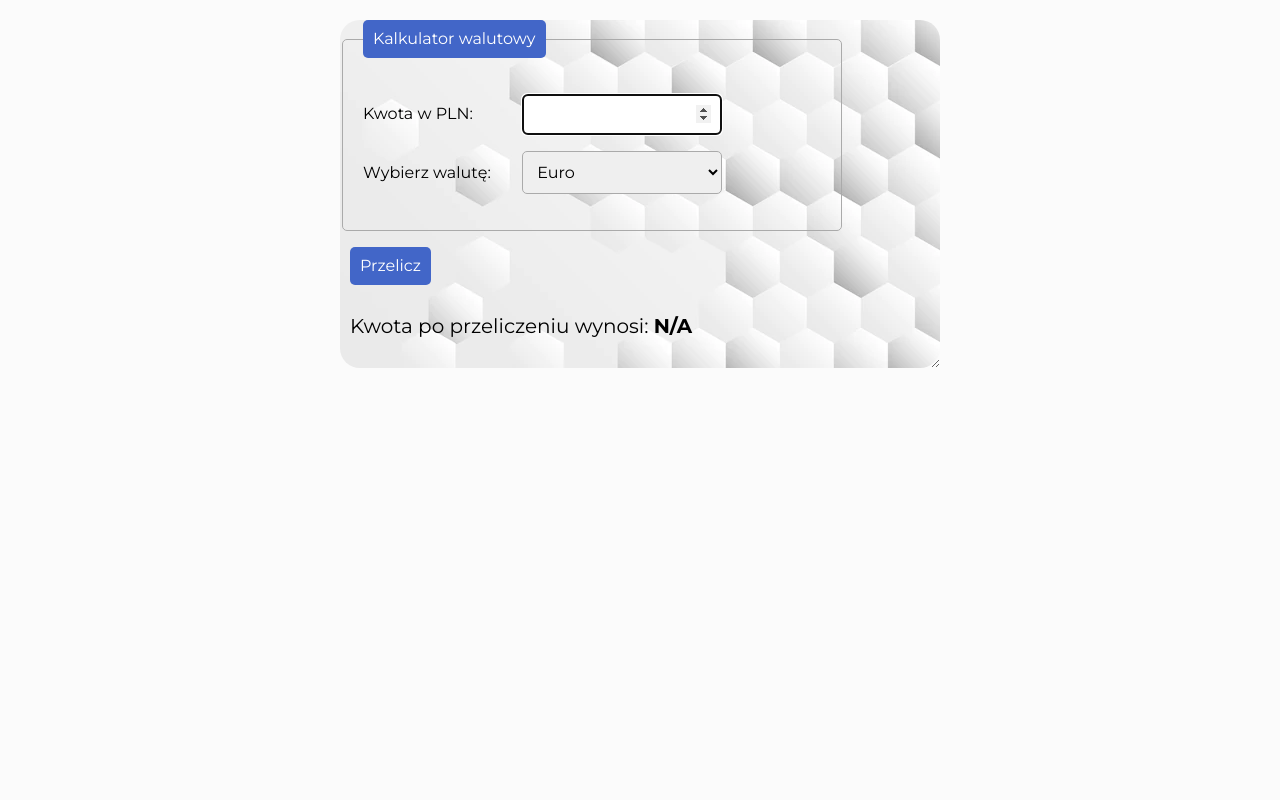
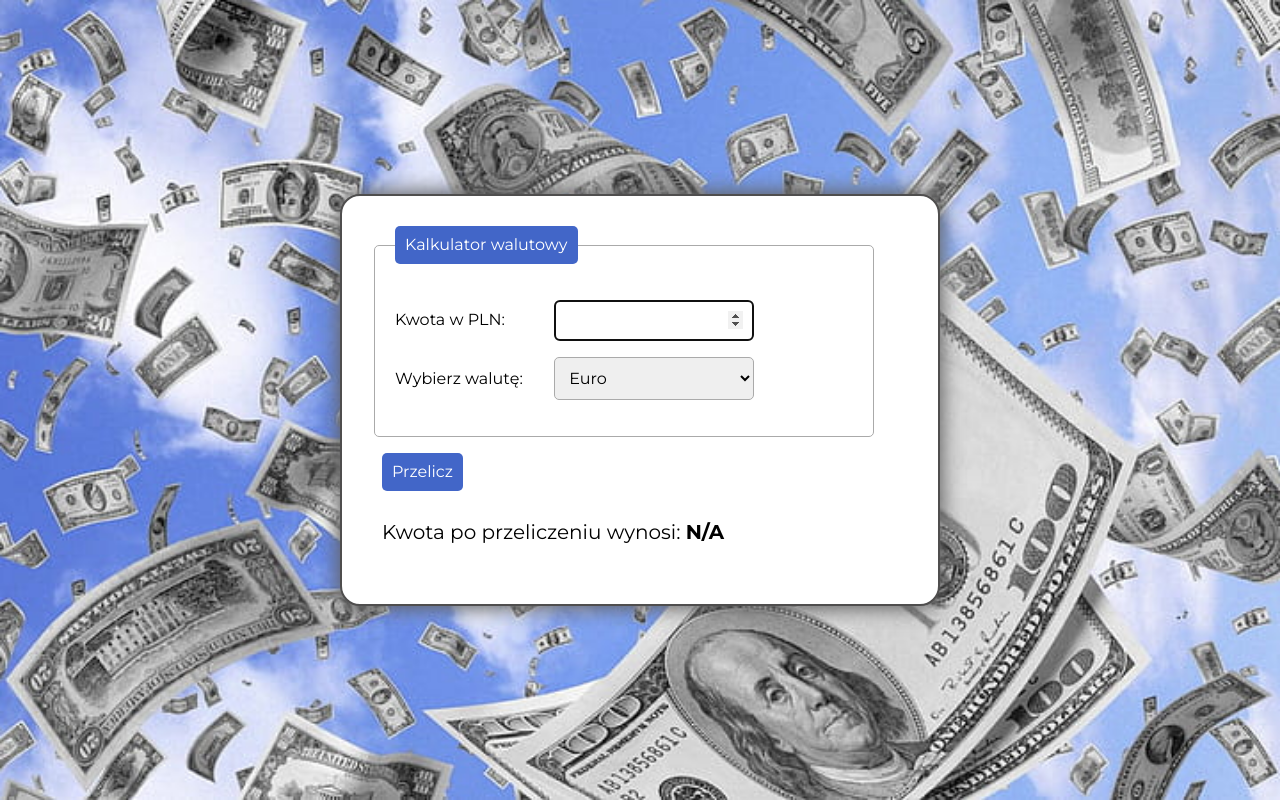
Before and after one commit to iwonagasidlo/currency-converter, a plain HTML site: page index.html in a window 1280 px wide. Drawn offline with nearby package versions, Linux system fonts and the light colour scheme.

Commit message:
new styling changes added

```diff
--- a/css/element.css
+++ b/css/element.css
@@ -1,9 +1,8 @@
 .element {
-    width: 600px;
-    background-image: url("../images/tlo.webp");
-    resize: both;
-    overflow: auto;
-    background-repeat: repeat;
-    background-size: auto;
+    flex-basis: 600px;
+    background-color: rgb(255, 255, 255);
     border-radius: 20px;
+    padding: 30px;
+    border: 2px solid rgb(79, 78, 78);
+    box-shadow: 0px 0px 20px 3px #636363;
 }
--- a/css/style.css
+++ b/css/style.css
@@ -8,13 +8,11 @@ html {
 
 body {
     font-family: 'Montserrat', sans-serif;
-    padding: 20px;
-    background-color: rgb(251 251 251);
+    background-image: url("../images/background.jpg");
+    min-height: 100vh;
     display: flex;
     align-items: center;
     justify-content: center;
+    background-position: center;
+    background-size: cover;
 }
-
-.section__subHeader {
-    color: teal;
-}
```
Also changed, not shown: images/background.jpg (added), images/tlo.webp (deleted).
